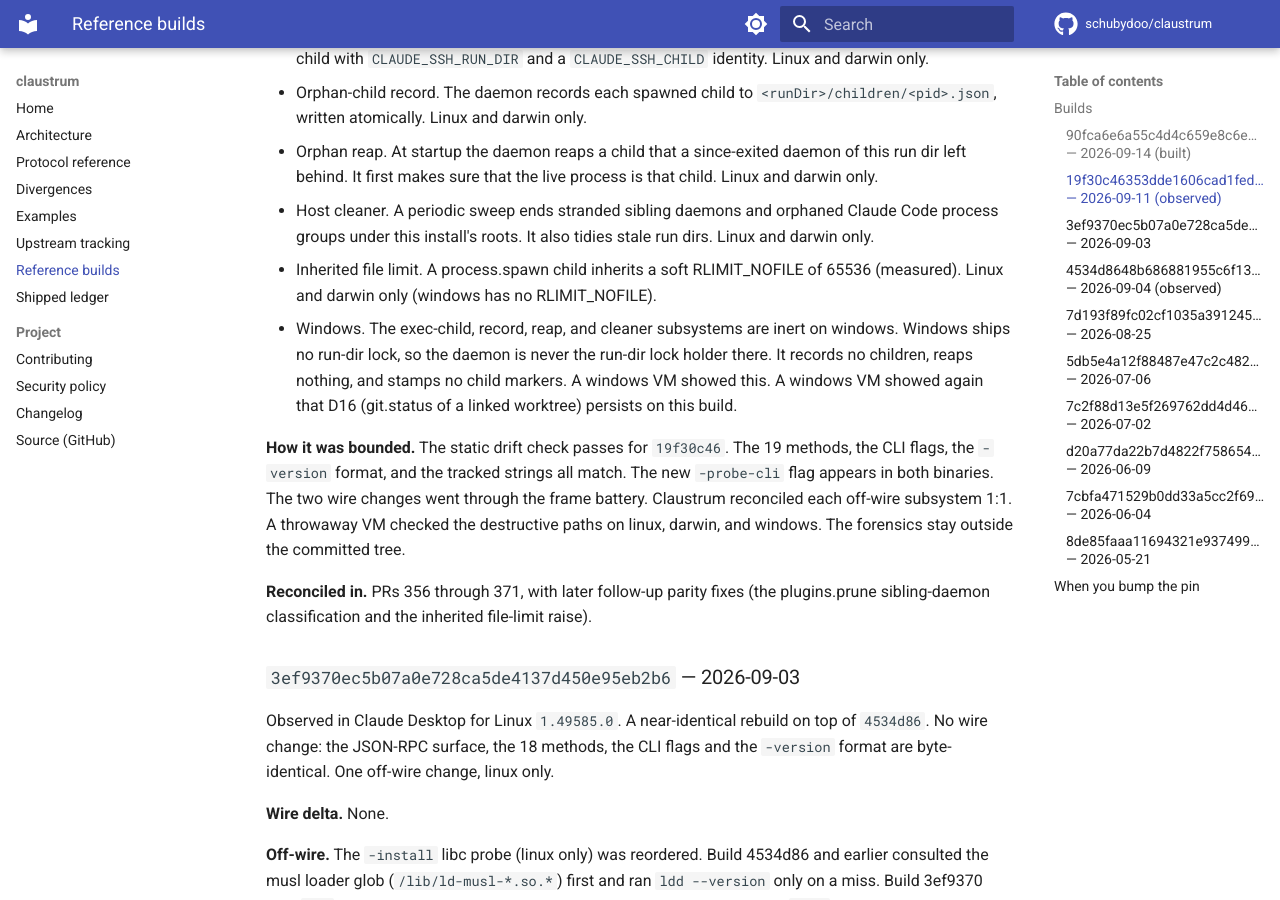
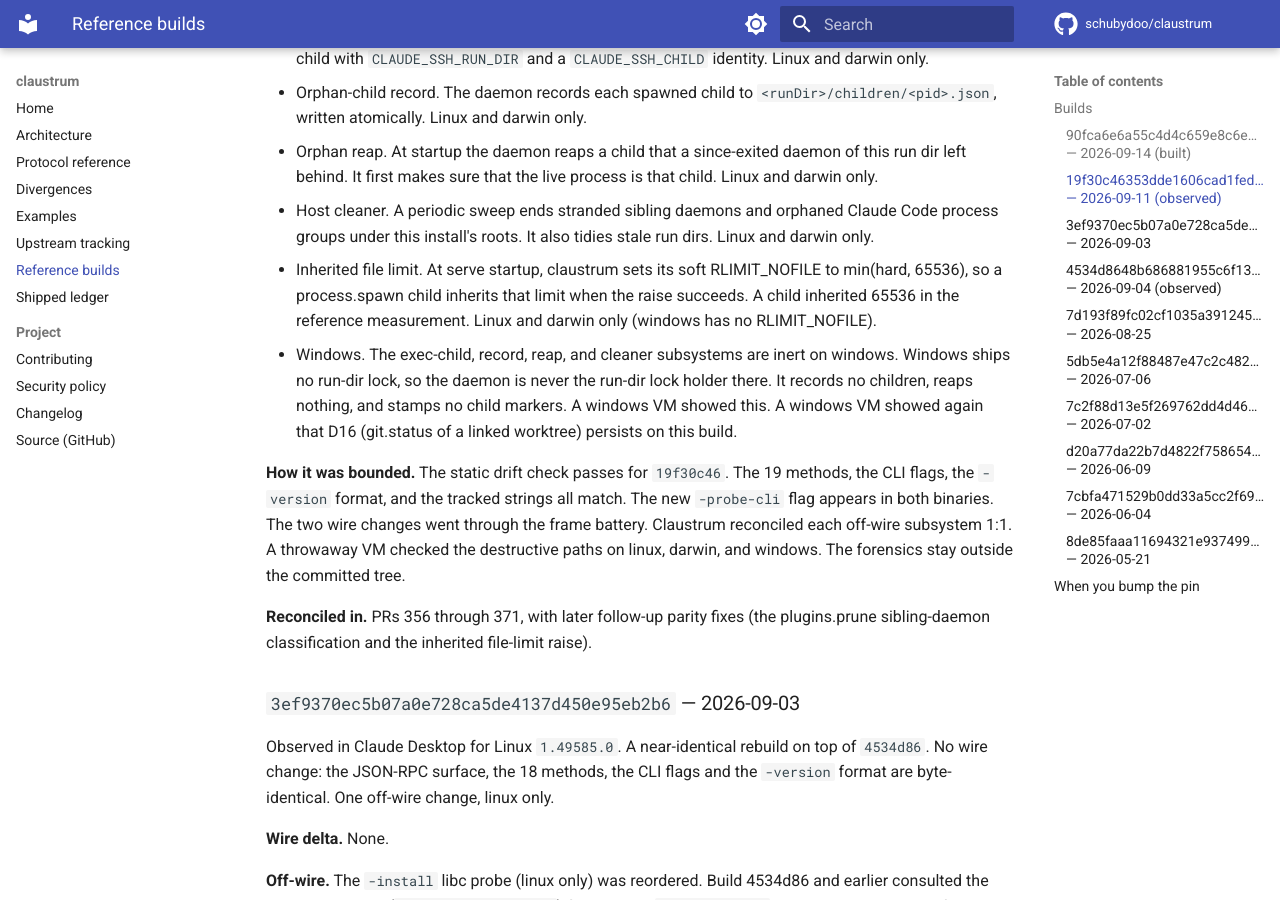
Before and after one commit to schubydoo/claustrum, an MkDocs documentation site: the page built from docs/REFERENCE-BUILDS.md, in a window 1280 px wide and 900 px high, scrolled down 3053 px. Built offline with MkDocs 1.6.1 and Material for MkDocs 9.7.7, drawn with Linux system fonts in a browser that asks for light colours; comment, search, counter and statistics services are not loaded.

Commit message:
docs: restore the file-limit cap and the symbol-comparison lesson
Co-Authored-By: Claude Opus 5.5 <noreply@anthropic.com>

```diff
--- a/docs/REFERENCE-BUILDS.md
+++ b/docs/REFERENCE-BUILDS.md
@@ -139,8 +139,10 @@ One is a CLI mode. One raises the inherited file limit. A closing note covers wi
 - Host cleaner. A periodic sweep ends stranded sibling daemons and orphaned
   Claude Code process groups under this install's roots. It also tidies stale run
   dirs. Linux and darwin only.
-- Inherited file limit. A process.spawn child inherits a soft RLIMIT_NOFILE of
-  65536 (measured). Linux and darwin only (windows has no RLIMIT_NOFILE).
+- Inherited file limit. At serve startup, claustrum sets its soft RLIMIT_NOFILE
+  to min(hard, 65536), so a process.spawn child inherits that limit when the raise
+  succeeds. A child inherited 65536 in the reference measurement. Linux and darwin
+  only (windows has no RLIMIT_NOFILE).
 - Windows. The exec-child, record, reap, and cleaner subsystems are inert on
   windows. Windows ships no
   run-dir lock, so the daemon is never the run-dir lock holder there. It records no
```
Also changed, not shown: docs/UPSTREAM-TRACKING.md (+3 -1 lines).
